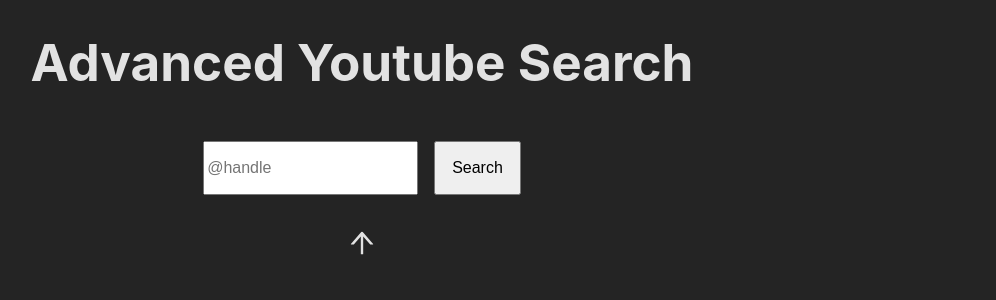
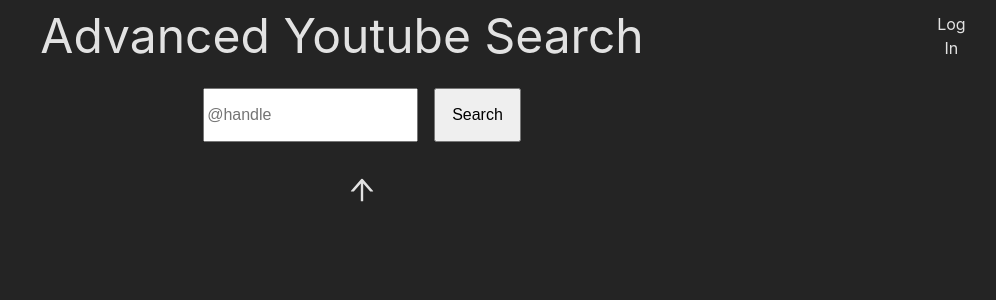
Before and after one commit to Jfreyer99/youtube-searchpage, a React (Vite) app: page / in a window 1280 px wide. Shown: the top 300 px of the page, without its empty margins (278-1274 px from the left). Built offline with nearby package versions, Linux system fonts and the light colour scheme.

Commit message:
added header with login

```diff
--- a/src/App.css
+++ b/src/App.css
@@ -1,6 +1,6 @@
 #main{
   display: flex;
-  width: 99vw;
+  max-width: 100%;
   flex-direction: column;
   justify-content: center;
   align-items: center;
--- a/src/App.tsx
+++ b/src/App.tsx
@@ -1,11 +1,11 @@
-import { useState, FC, Suspense} from 'react'
+import { FC } from 'react'
 import './App.css'
 
 import VideoRendererWrapper from './components/VideoRendererWrapper';
 import { Route, Routes } from 'react-router-dom';
-import { useParams } from 'react-router-dom'
 import Register from './components/Register';
 import Login from './components/Login';
+import Dashboard from './components/Dashboard';
 
 const App:FC = () => {
 
@@ -16,6 +16,7 @@
       <Route path="/:handleUrl" element={<VideoRendererWrapper/>}></Route>
       <Route path="/Register" element={<Register></Register>}></Route>
       <Route path="/Login" element={<Login></Login>}></Route>
+      <Route path="/Dashboard" element={<Dashboard></Dashboard>}></Route>
       <Route path="*" element={<h1>404 Page Not Found</h1>}></Route>
     </Routes>
     </>
--- /dev/null
+++ b/src/components/Header.tsx
@@ -0,0 +1,17 @@
+import { FC } from 'react'
+import style from './header.module.css'
+
+const Header:FC = () => {
+    return(
+    <>
+        <header id={style.header}>
+            <ul id={style.list}>
+                <li id={style.heading}>Advanced Youtube Search</li>
+                <li id={style.login}>Log In</li>
+            </ul>
+        </header>
+    </>
+    )
+}
+
+export default Header
--- a/src/components/Login.tsx
+++ b/src/components/Login.tsx
@@ -1,8 +1,8 @@
 import style from "./login.module.css"
-import { useState, useEffect } from "react"
+import { useState, useEffect, FC } from "react"
 import { useNavigate } from 'react-router-dom'
 
-const Login = () => {
+const Login:FC = () => {
 
     const navigate = useNavigate();
 
--- a/src/components/Register.tsx
+++ b/src/components/Register.tsx
@@ -1,8 +1,8 @@
 import styles from "./register.module.css"
-import { useState, useEffect } from "react";
+import { useState, useEffect, FC } from "react";
 import { useNavigate } from 'react-router-dom'
 
-const Register = () => {
+const Register:FC = () => {
 
     const[username, setUsername] = useState("");
     const[email, setEmail] = useState("");
--- a/src/components/VideoRendererWrapper.tsx
+++ b/src/components/VideoRendererWrapper.tsx
@@ -4,6 +4,7 @@
 import { QueryOptions } from '../types/typedef'
 import SearchBar from './SearchBar'
 import VideoRenderer from '../components/VideoRenderer'
+import Header from '../components/Header'
 import { useParams, useSearchParams } from 'react-router-dom'
 
 
@@ -16,7 +17,7 @@
 
   return (
     <div id="main">
-        <h1>Advanced Youtube Search</h1>
+        <Header></Header>
         <SearchBar handleUrl={handleUrl} searching={searching} setCurrentSubmittedUserHandle={setCurrentSubmittedUserHandle} setQueryParams={setQueryParams} setSearching={setSearching}></SearchBar>
         <Suspense fallback={<h1> Loading... </h1>}>
         {searching && <VideoRenderer queryParams={queryParams} handle={currentSubmittedUserHandle} ></VideoRenderer>}
--- /dev/null
+++ b/src/components/header.module.css
@@ -0,0 +1,25 @@
+#header{
+    max-width: 100%;
+    width: 93vw;
+}
+
+ul{
+    display: grid;
+    grid-template-columns: 1fr repeat(2, 0px);
+    justify-items: center;
+    align-items: center;
+    text-align: center;
+    column-gap: 20px;
+    list-style: none;
+    margin: 0;
+    padding: 0;
+}
+
+#heading{
+    font-size: 3em;
+    grid-column-start: 1;
+}
+
+#login{
+    margin-left: auto;
+}
--- a/src/types/typedef.tsx
+++ b/src/types/typedef.tsx
@@ -1,4 +1,4 @@
-export declare type QueryOptions= {
+export type QueryOptions= {
     dateBefore?: string,
     title?: string,
     sort?: number
```
Also changed, not shown: src/main.tsx (line endings or trailing spaces).
